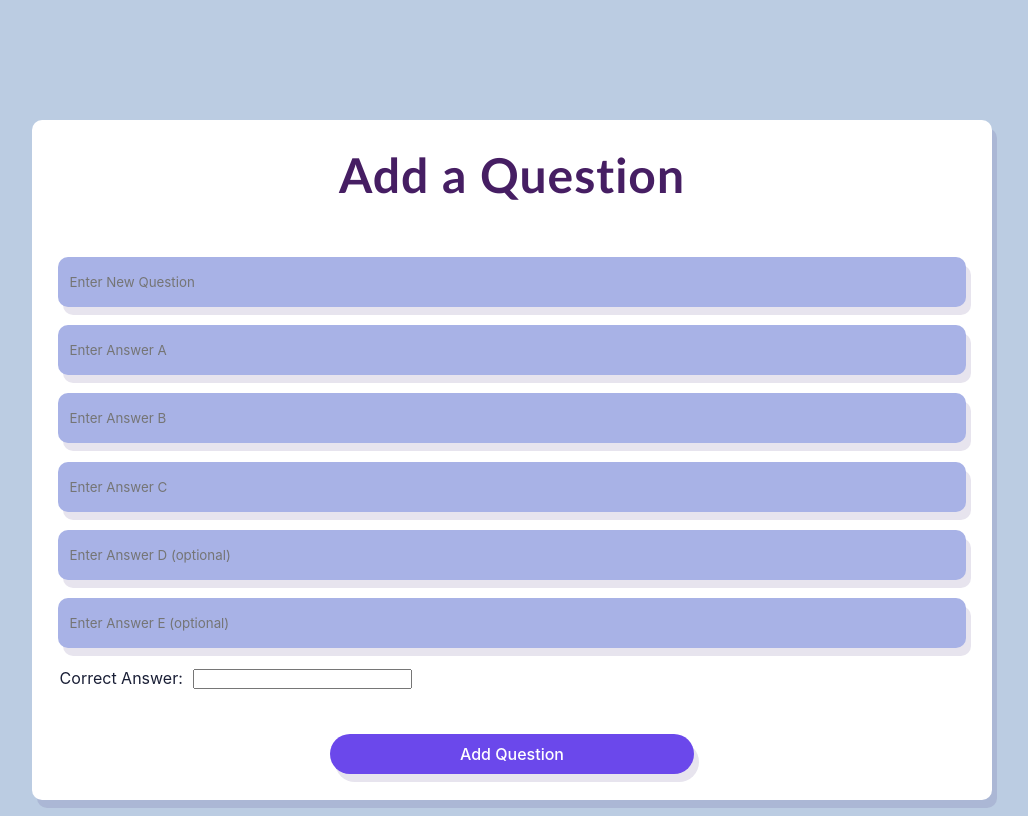
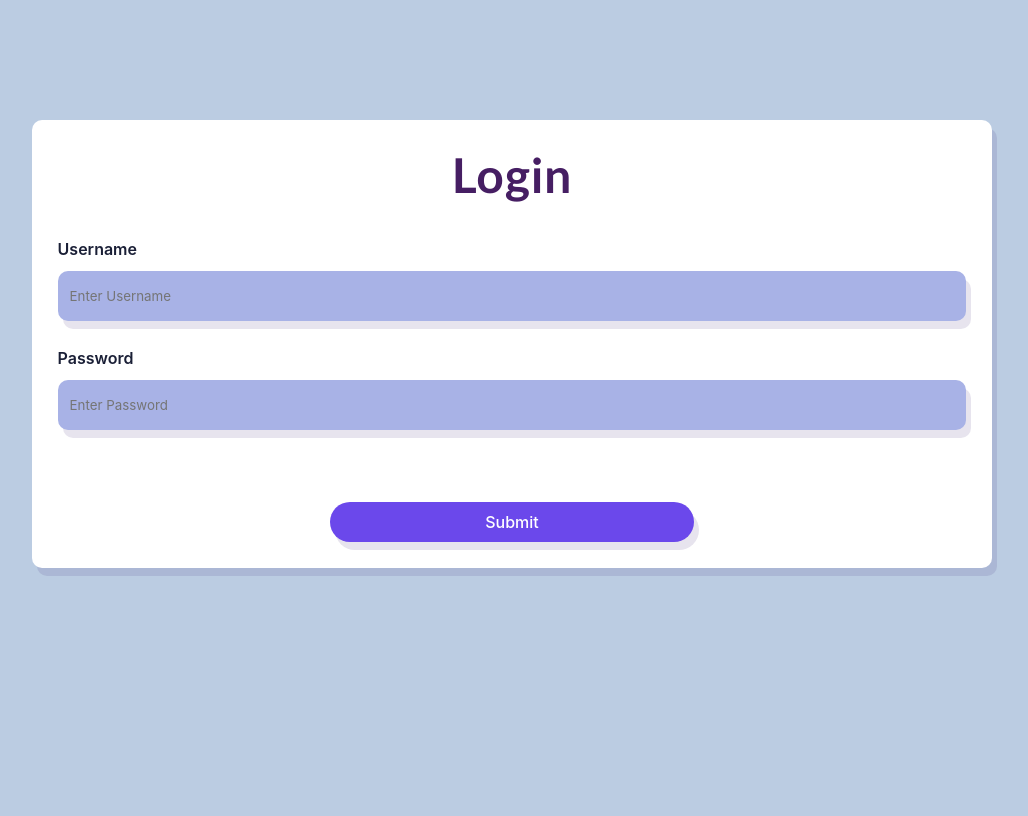
Before and after one commit to abby11a/synoptic-project, a React (Create React App) app: page / in a window 1280 px wide. Shown: the whole page, without its empty margins (128-1156 px from the left). Built offline with nearby package versions, Linux system fonts and the light colour scheme.

Commit message:
Login page now calls database to authenticate user

```diff
--- a/src/App.tsx
+++ b/src/App.tsx
@@ -2,6 +2,10 @@ import { BrowserRouter, Route, Routes } from "react-router-dom";
 import {QuizManager} from "./components/Quiz-Manager";
 
 import { RecoilRoot } from "recoil";
+import { AddQuestion } from "./components/add-question/AddQuestion";
+import { Questions } from "./components/questions/Questions-Admin";
+import { Quizzes } from "./components/quizzes/Quizzes";
+import { EditQuestion } from "./components/edit-question/EditQuestion";
 
 const App = () => {
   return (
@@ -9,6 +13,10 @@ const App = () => {
       <BrowserRouter>
         <Routes>
           <Route path='/' element={<QuizManager/>}/>
+          <Route path='/add-questions' element={<AddQuestion/>}/>
+          <Route path='/add-questions-admin' element={<EditQuestion/>}/>
+          <Route path='/questions' element={<Questions/>}/>
+          <Route path='/quizzes' element={<Quizzes/>}/>
         </Routes>
       </BrowserRouter>
     </RecoilRoot>
--- a/src/components/Quiz-Manager.tsx
+++ b/src/components/Quiz-Manager.tsx
@@ -1,9 +1,16 @@
 import { Login } from "./login/Login";
 import { Quizzes } from "./quizzes/Quizzes";
 import { Questions } from "./questions/Questions-Admin";
-import {AddQuestion} from "./add-question/AddQuestion"
+import {AddQuestion} from "./add-question/AddQuestion";
+import {EditQuestion} from "./edit-question/EditQuestion"
+import { loggedInState } from "../store/state";
+import { useRecoilValue } from "recoil";
+
 export function QuizManager() {
+    const loggedIn = useRecoilValue(loggedInState);
     return (
-        <AddQuestion/>
+        <div>
+            {!loggedIn ? <Login/> : <Quizzes/>}
+        </div>
     )
 }
--- a/src/components/add-question/add-questions.css
+++ b/src/components/add-question/add-questions.css
@@ -1,16 +1,3 @@
-.input-box {
-    position: relative;
-    border-radius: 10px;
-    border-color: transparent;
-    padding: 10px;
-    box-shadow: 5px 8px #3a20751f;
-    height: 50px;
-    width: 100%;
-    margin-top: 2%;
-    background-color: #a8b2e6;
-    bottom: 50%;
-}
-
 .correct-title{
     padding-top: 20px;
     padding-right: 10px;
--- a/src/components/login/Login.tsx
+++ b/src/components/login/Login.tsx
@@ -1,28 +1,51 @@
-import { useRecoilState } from "recoil";
-import { loginUserState} from "../../store/state";
+import { useRecoilState, useSetRecoilState } from "recoil";
+import { loggedInState, loginUserState } from "../../store/state";
+import { IUser } from "../quiz-data";
 import "./login.css";
 
+interface IApiResponse { // interface for the response (TypeScript)
+    Count: number,
+    Items: {
+        role?: {string: string},
+        password?: {S: string},
+        username?: {S: string}
+    }[],
+    ScannedCount: number
+}
+
 export function Login() {
-    return(
+    const [user, setUser] = useRecoilState(loginUserState); // state stores the client's username and password
+    const setLoggedIn = useSetRecoilState(loggedInState); // state that allows the user to access quiz manager after logging in
+
+    const queryValidation = (res: IApiResponse, password: string) => { // function that deals with the returned API value
+        if (res.Count === 1){
+            if(password === res.Items[0].password!.S){
+                setLoggedIn(true)
+            } else {
+                alert('Incorrect Password')
+            }
+        } else {
+            alert("Incorrect Username")
+        }
+    }
+
+    const checkUser = async (user: IUser) => { // calls the API to check the username & password against the DB
+        const url = `https://i83herpnfj.execute-api.eu-west-1.amazonaws.com/test/query-user?username=${user.username}`;
+        const data = (await fetch(url)).json().then((res)=>{queryValidation(res, user.password)});
+        console.log(data);
+    }
+
+    return (
       <div>
         <div className="box">
-         <h1 className="title">Login</h1>
-          <LoginFields/>
-          <button className="button" type="submit" onClick={()=>{}}>Submit</button>
-        </div>
-      </div>
-    )
-  }
-
-export function LoginFields() {
-    const [loginUser, setLoginUser] = useRecoilState(loginUserState);
-    return(
-      <div>
-        <div className='label'>Username
-            <input className="input-box" type={"text"} placeholder="Enter Username" name={"username"} onChange={(e)=>setLoginUser({username: e.target.value, password: loginUser.password})}></input>
-        </div>
-        <div className='label'>Password
-            <input className="input-box" type={"password"} placeholder="Enter Password" name={"password"} onChange={(e)=>setLoginUser({username: loginUser.username, password: e.target.value})}></input>
+            <h1 className="title">Login</h1>
+            <div className='label'>Username
+                <input className="input-box" type={"text"} placeholder="Enter Username" name={"username"} onChange={(e)=>setUser({username: e.target.value, password: user.password})}></input>
+            </div>
+            <div className='label'>Password
+                <input className="input-box" type={"password"} placeholder="Enter Password" name={"password"} onChange={(e)=>setUser({username: user.username, password: e.target.value})}></input>
+            </div>
+            <button className="button" type="submit" onClick={()=>checkUser(user)}>Submit</button>
         </div>
       </div>
     )
--- a/src/components/login/login.css
+++ b/src/components/login/login.css
@@ -1,20 +1,6 @@
 .label{
     font-weight: 580;
     padding-bottom: 15px;
-}
-
-.input-box {
-    position: relative;
-    border-radius: 10px;
-    border-color: transparent;
-    padding: 10px;
-    box-shadow: 5px 8px #3a20751f;
-    height: 50px;
-    width: 100%;
-    margin-top: 12px;
-    margin-bottom: 12px;
-    background-color: #a8b2e6;
-    bottom: 50%;
 }
 
 .checkbox{
--- a/src/components/quiz-data.tsx
+++ b/src/components/quiz-data.tsx
@@ -1,3 +1,8 @@
+export interface IUser {
+    username: string,
+    password: string
+}
+
 interface IQuizAnswer {
     A: string,
     B: string,
--- a/src/index.css
+++ b/src/index.css
@@ -51,3 +51,17 @@ body{
     font-size: medium;
     box-shadow: 5px 8px #3a20751f;
 }
+
+.input-box {
+    position: relative;
+    border-radius: 10px;
+    border-color: transparent;
+    padding: 10px;
+    box-shadow: 5px 8px #3a20751f;
+    height: 50px;
+    width: 100%;
+    margin-top: 12px;
+    margin-bottom: 12px;
+    background-color: #a8b2e6;
+    bottom: 50%;
+}
--- a/src/store/state.ts
+++ b/src/store/state.ts
@@ -7,3 +7,8 @@ export const loginUserState = atom({
     "password": ''
   }
 });
+
+export const loggedInState = atom({
+  key: "loggedInState",
+  default: false
+});
```
